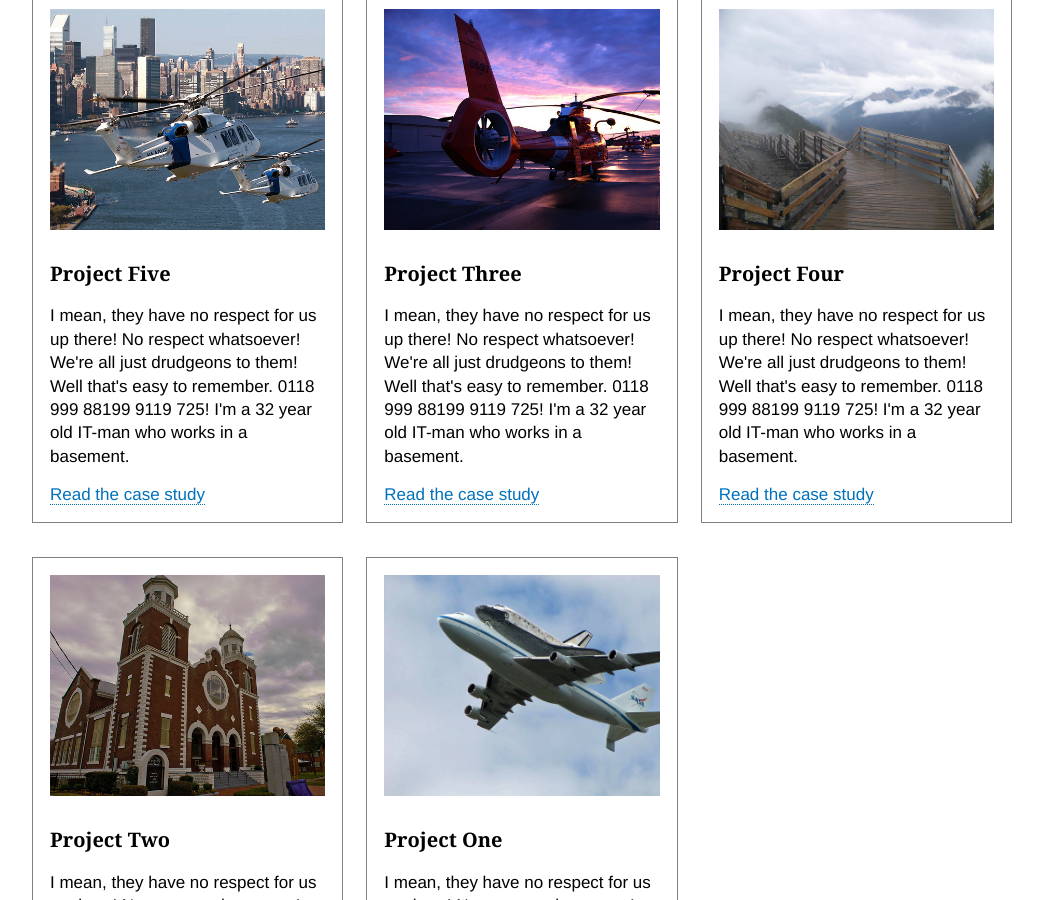
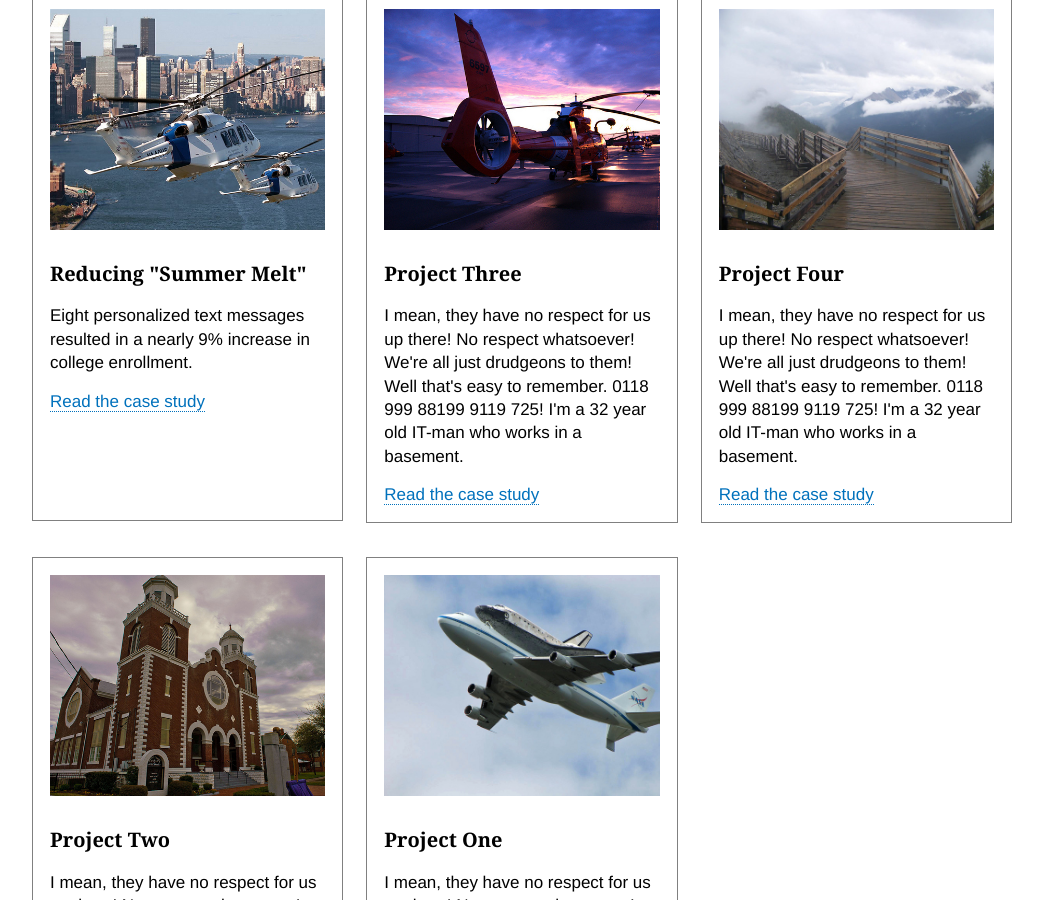
Before and after one commit to 18F/Modular-Contracting-And-Agile-Development, a Jekyll site: the page built from pages/home.md, in a window 1280 px wide and 900 px high, scrolled down 1025 px. Shown: the whole window, without its empty margins (118-1161 px from the left). Built offline with Jekyll 4.4.1, drawn with Linux system fonts in a browser that asks for light colours.

Commit message:
Some changes to pages/projects/project-five.md

```diff
--- a/pages/projects/project-five.md
+++ b/pages/projects/project-five.md
@@ -1,8 +1,8 @@
 ---
 layout: case-study
-title: Project Five
-description: I mean, they have no respect for us up there! No respect whatsoever! We're all just drudgeons to them! Well that's easy to remember. 0118 999 88199 9119 725! I'm a 32 year old IT-man who works in a basement.
-studydate: 2015-05-01
+title: 'Reducing "Summer Melt"'
+description: 'Eight personalized text messages resulted in a nearly 9% increase in college enrollment.'
+studydate: 'Thu Apr 30 2015 20:00:00 GMT-0400 (EDT)'
 permalink: /projects/project-five/
 image: /assets/img/helicopters-in-the-city.jpg
 ---
```
